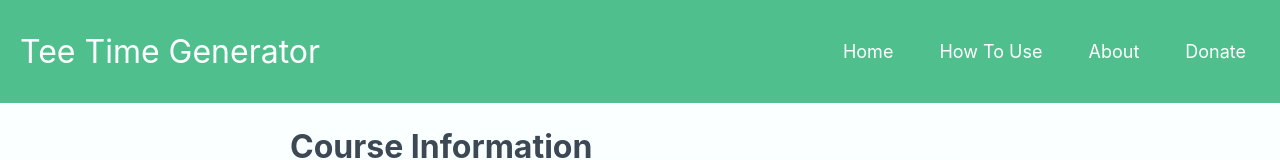
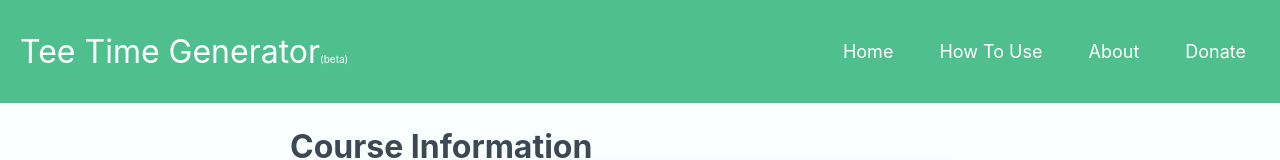
Before and after one commit to kellenwiltshire/teetime, a Vue app: page / in a window 1280 px wide. Shown: the top 160 px of the page. Built offline with nearby package versions, Linux system fonts and the light colour scheme.

Commit message:
add beta tag

```diff
--- a/src/components/Layout/Navbar.vue
+++ b/src/components/Layout/Navbar.vue
@@ -1,7 +1,7 @@
 <template>
 	<nav class="navbar">
 		<!-- LOGO -->
-		<div class="logo">Tee Time Generator</div>
+		<div class="logo">Tee Time Generator<span class="small">(beta)</span></div>
 		<!-- NAVIGATION MENU -->
 		<ul class="nav-links">
 			<!-- USING CHECKBOX HACK -->
@@ -35,6 +35,10 @@ export default defineComponent({
 </script>
 
 <style scoped>
+.small {
+	font-size: x-small;
+	color: white;
+}
 a {
 	text-decoration: none;
 }
```
